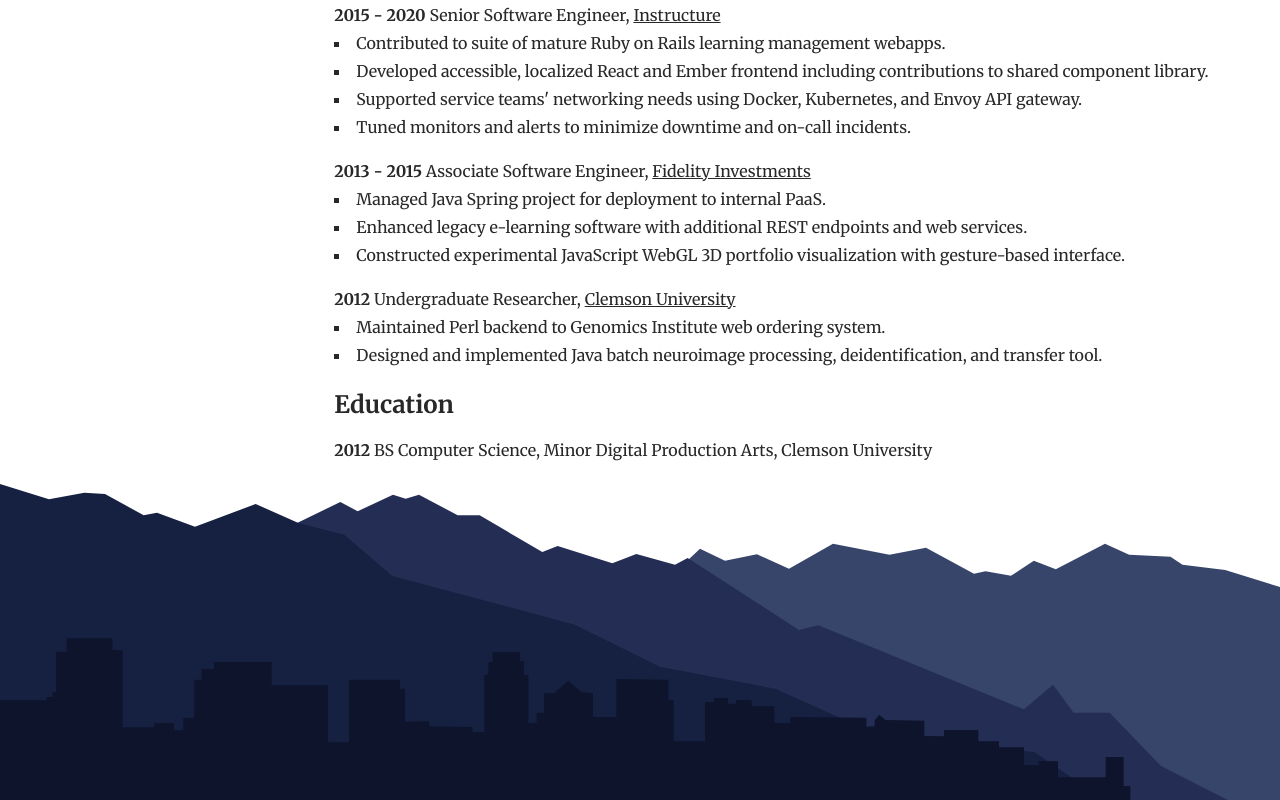
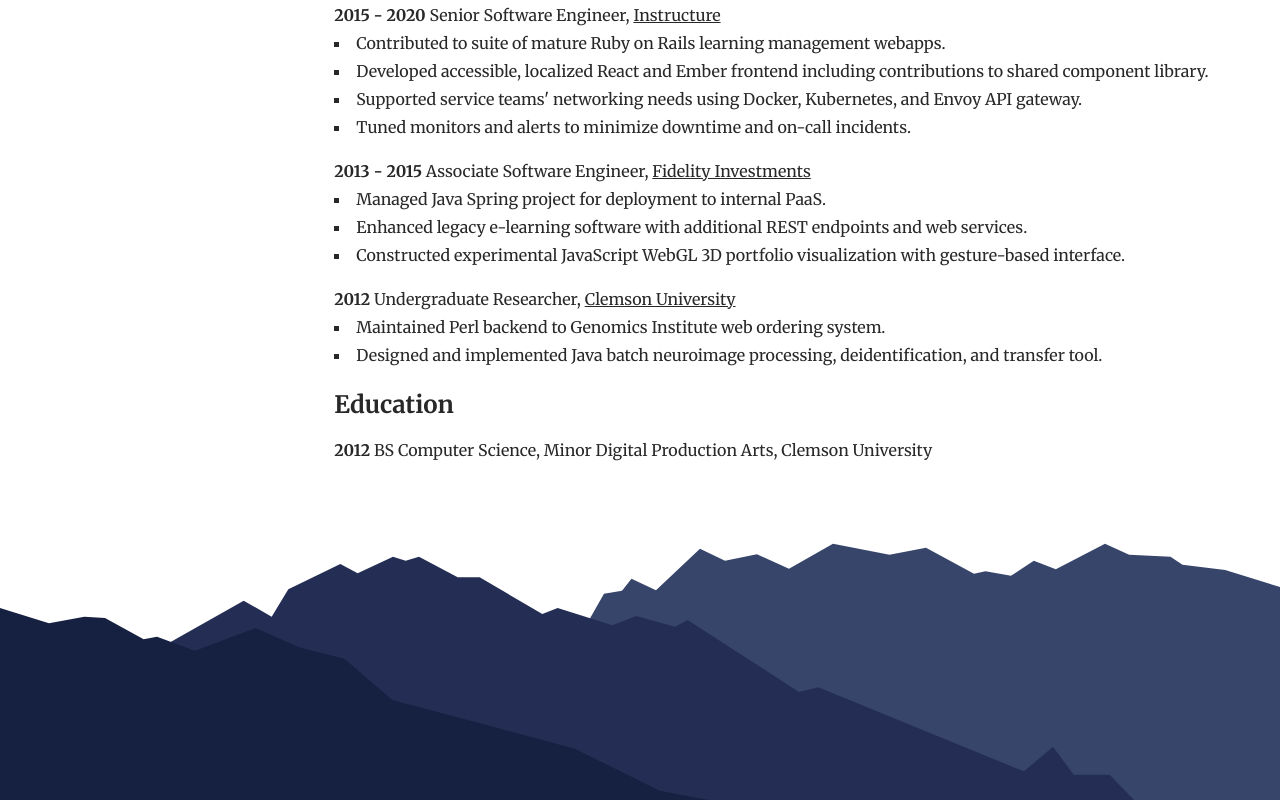
Before and after one commit to christianprescott/christianprescott.github.io, a plain HTML site: page index.html in a window 1280 px wide. Shown: the part 354-1154 px from the top of the page. Drawn offline with Linux system fonts and the light colour scheme.

Commit message:
Revert "Use orientation for parallax"
This reverts commit 1c460824186e830970ea6fc2594b4f2f0219275e.

```diff
--- a/index.html
+++ b/index.html
@@ -147,27 +147,22 @@
 		// Back to front
 		var layers = document.getElementById('parallax').children;
 
-		function setParallaxFromTilt(beta) {
-			// beta is the front-to-back tilt in degrees (-180 to 180)
-			// Normalize beta to a value between -1 and 1 (limit to [-45, 45])
-			var maxTilt = 45;
-			var tilt = Math.max(-maxTilt, Math.min(maxTilt, beta || 0));
-			var normalized = tilt / maxTilt;
+		function tick(){
+			var viewport = document.body.offsetHeight;
+			var scrollable = document.body.scrollHeight - viewport;
+			var scrolled = window.pageYOffset;
+			var offset = (scrollable - scrolled) / Math.max(viewport, 1);
 
-			for (var index = 0; index < layers.length; index++) {
-				layers[index].style.bottom = normalized * index * -140 + 'px';
+			for(var index = 0; index < layers.length; index++){
+				var layer = layers[index];
+				layer.style.bottom = offset * index * -140 + 'px';
 			}
 		}
 
-		function handleOrientation(event) {
-			setParallaxFromTilt(event.beta);
-		}
+		function request(){ requestAnimationFrame(tick) }
 
-		if (window.DeviceOrientationEvent) {
-			window.addEventListener('deviceorientation', handleOrientation, true);
-		} else {
-			// No accelerometer support, keep layers static
-			setParallaxFromTilt(0);
-		}
+		window.addEventListener('load', request, false);
+		window.addEventListener('scroll', request, false);
+		window.addEventListener('resize', request, false);
 	</script>
 </html>
```
